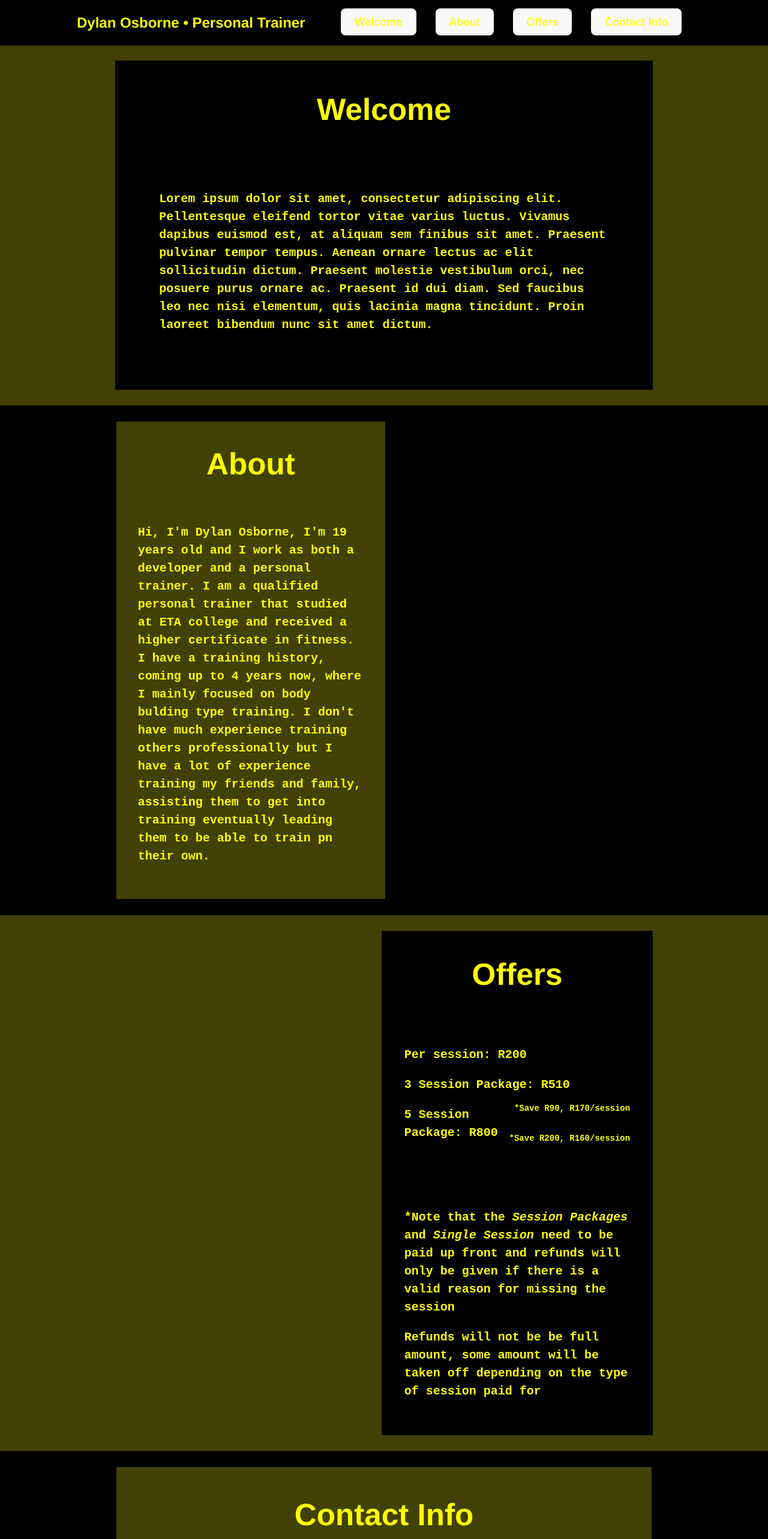
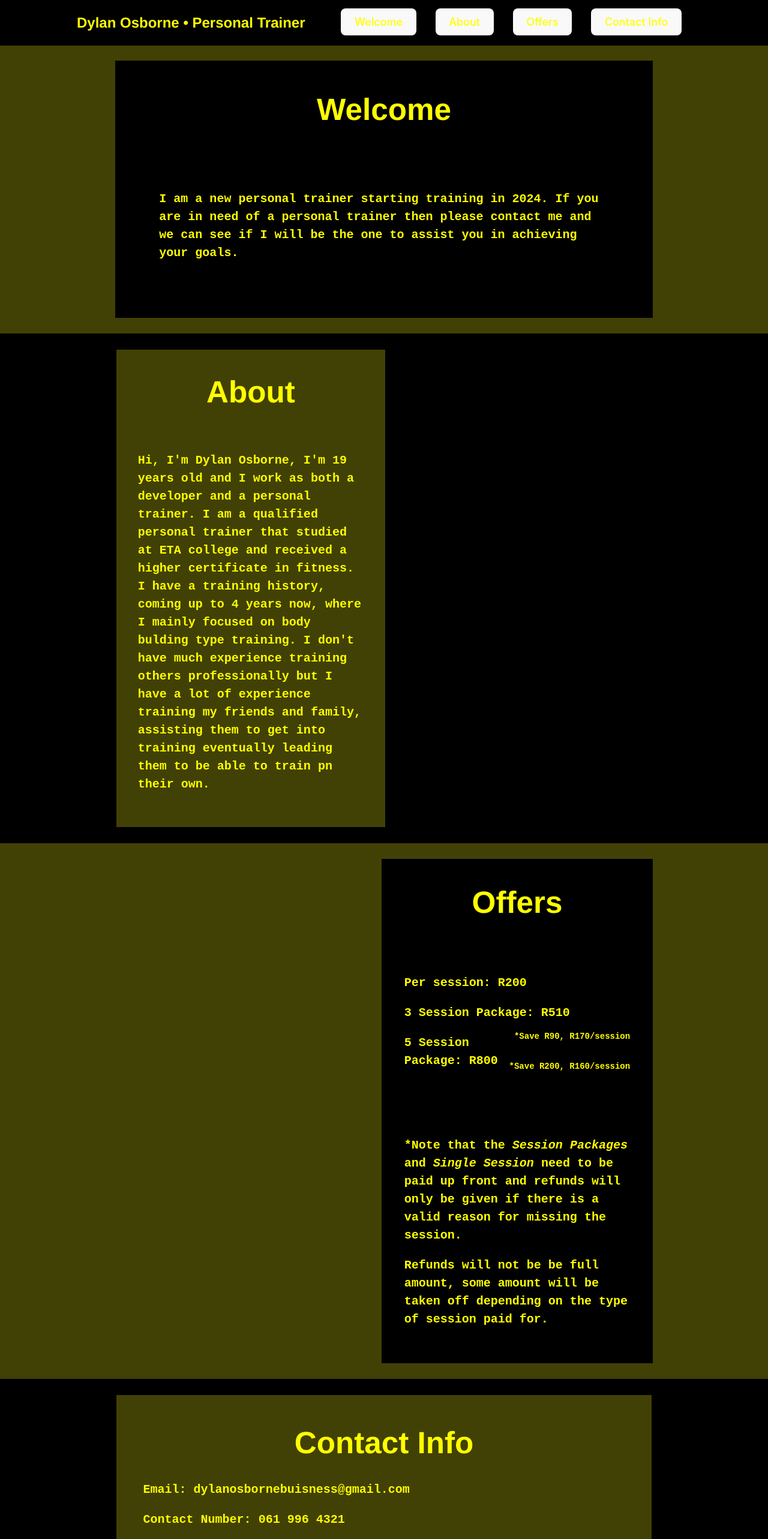
Before and after one commit to DylanOsborne/PT_Portfolio_Website, a React (Vite) app: page / in a window 1280 px wide. Shown: the top 2566 px of the page at 60% size. Built offline with nearby package versions, Linux system fonts and the light colour scheme.

Commit message:
Added text

```diff
--- a/src/App.jsx
+++ b/src/App.jsx
@@ -31,9 +31,8 @@ function App() {
         <div className='segment_div' id='welcome_segment_div'>
           <div className='container' id='welcome_segment_container'>
             <h1 className='heading' id='welcome_heading'>Welcome</h1>
-            <p className='text' id='welcome_text'>Lorem ipsum dolor sit amet, consectetur adipiscing elit. Pellentesque eleifend tortor vitae varius luctus. Vivamus dapibus euismod est, at aliquam sem finibus sit amet.
-              Praesent pulvinar tempor tempus. Aenean ornare lectus ac elit sollicitudin dictum. Praesent molestie vestibulum orci, nec posuere purus ornare ac. Praesent id dui diam.
-              Sed faucibus leo nec nisi elementum, quis lacinia magna tincidunt. Proin laoreet bibendum nunc sit amet dictum.</p>
+            <p className='text' id='welcome_text'>I am a new personal trainer starting training in 2024. If you are in need of a personal trainer
+            then please contact me and we can see if I will be the one to assist you in achieving your goals.</p>
           </div>
         </div>
       </Element>
@@ -60,8 +59,8 @@ function App() {
                   <p>5 Session Package: R800 <p className='small_text'>*Save R200, R160/session</p></p>
               </div>
               <div className='text' id='offer_disclaimer'>
-                <p>*Note that the <t className='italic_text'>Session Packages</t> and <t className='italic_text'>Single Session</t> need to be paid up front and refunds will only be given if there is a valid reason for missing the session</p>
-                <p>Refunds will not be be full amount, some amount will be taken off depending on the type of session paid for</p>
+                <p>*Note that the <t className='italic_text'>Session Packages</t> and <t className='italic_text'>Single Session</t> need to be paid up front and refunds will only be given if there is a valid reason for missing the session.</p>
+                <p>Refunds will not be be full amount, some amount will be taken off depending on the type of session paid for.</p>
               </div>
           </div>
         </div>
```
